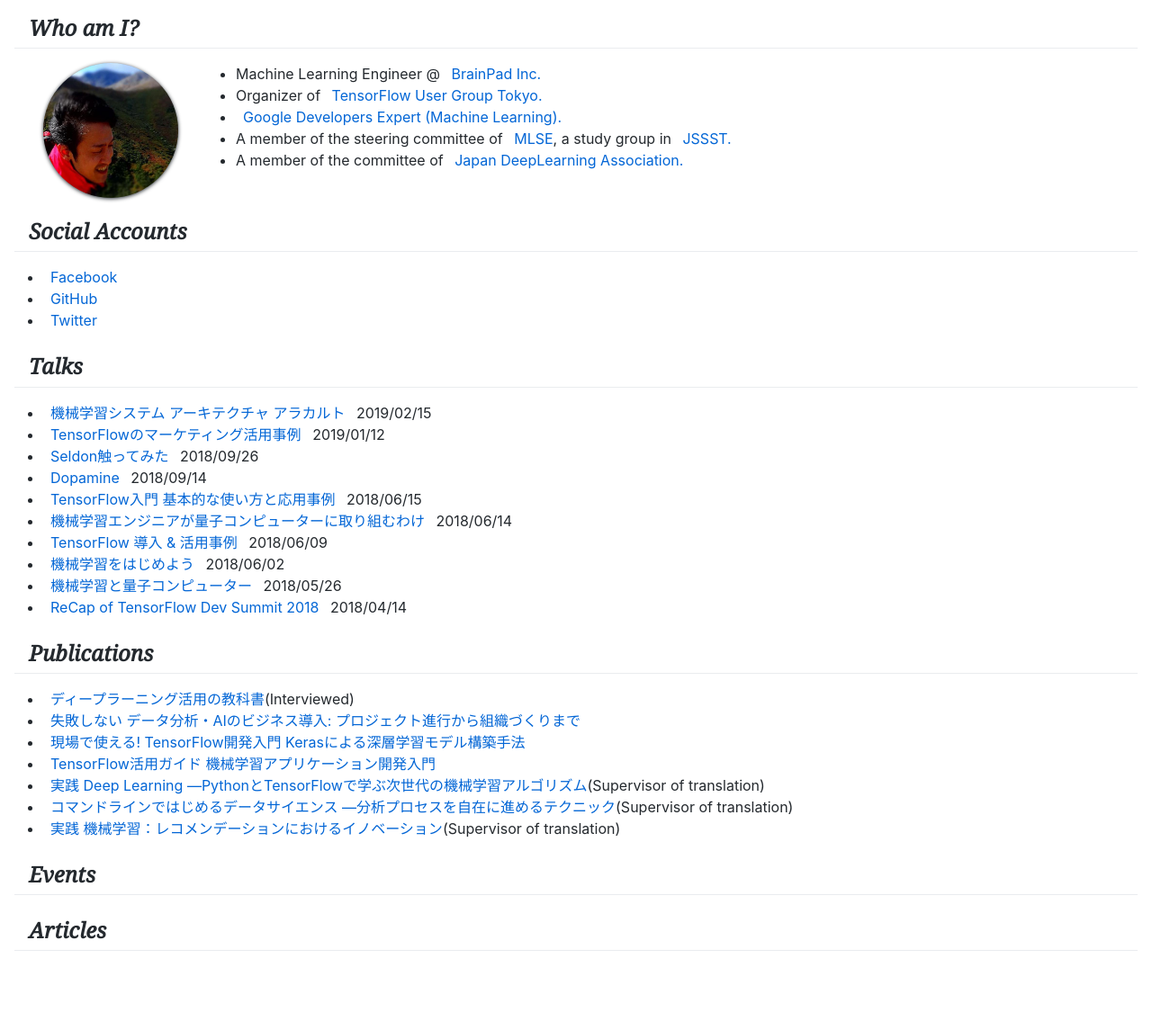
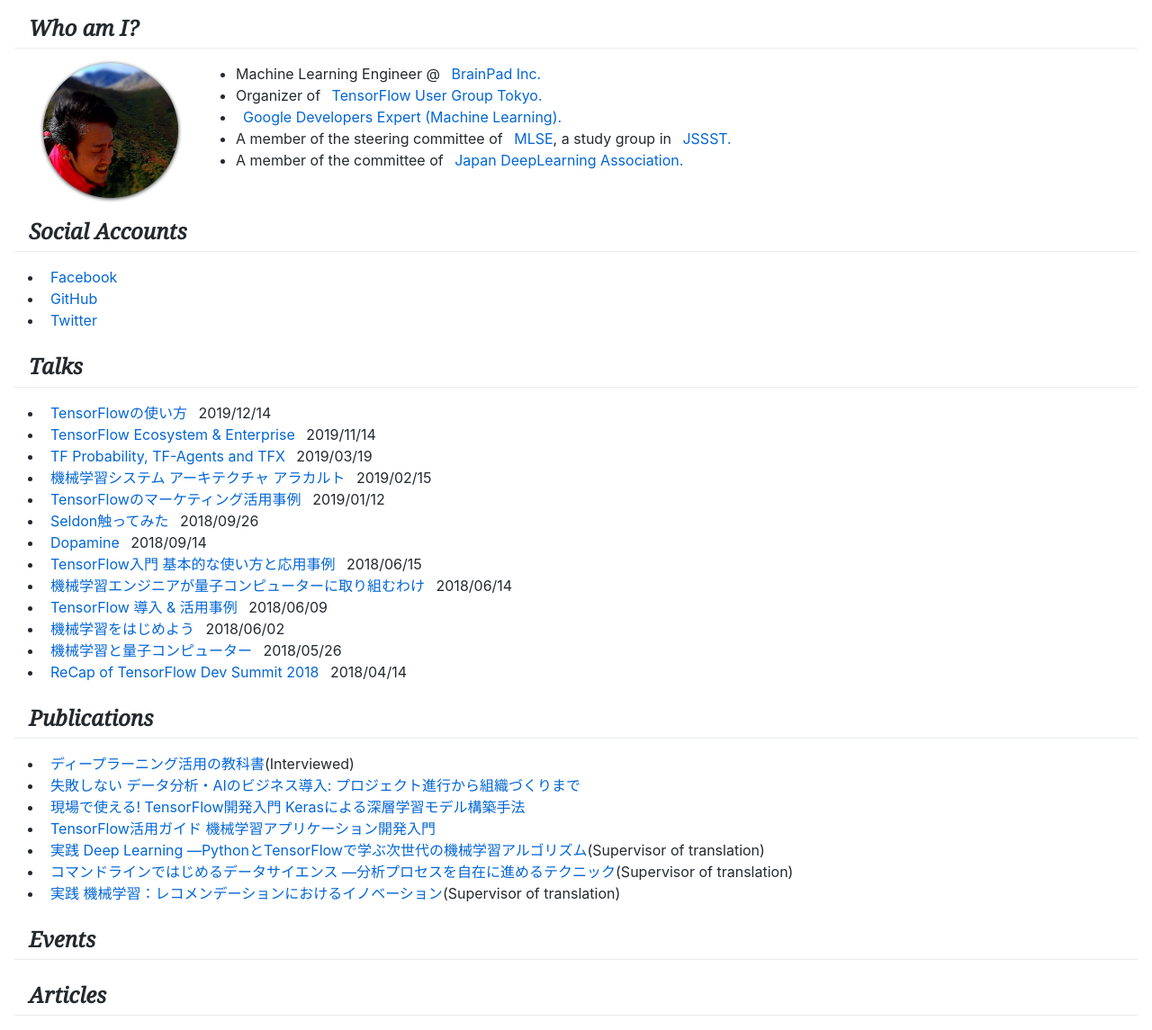
Before and after one commit to ohtaman/ohtaman.github.io, a Jekyll site: the page built from index.md, in a window 1280 px wide. Shown: the whole page at 90% size. Built offline with Jekyll 4.4.1, drawn with Linux system fonts in a browser that asks for light colours; nearby versions of some CDN libraries; before the commit the page ends 1073 px from its top, so only the background shows below that.

Commit message:
Add some slides

```diff
--- a/index.md
+++ b/index.md
@@ -21,6 +21,15 @@
 
 ## Talks
 
+- [TensorFlowの使い方](https://docs.google.com/presentation/d/e/2PACX-1vT1LHPLi1j09lKfVkaCNra-x_1zsf50H1mARpiBvurN7caEB-07f2n6k4fWbqGMVA0P-8izVYTUnWv_/pub?start=false&loop=false&delayms=3000)
+  - [GDG DevFest Tokyo 2019](https://gdg-tokyo.connpass.com/event/137666/)
+  - 2019/12/14
+- [TensorFlow Ecosystem & Enterprise](https://ohtaman.github.io/slides/tfwx_tokyo_2019/20191114.html)
+  - [TensorFlow World Extended Tokyo 2019](https://tfug-tokyo.connpass.com/event/152615/)
+  - 2019/11/14
+- [TF Probability, TF-Agents and TFX](https://docs.google.com/presentation/d/e/2PACX-1vRvw0Mq2-AIfPzcudBjwG1GDJ26P2MiJV-Jzfe-9xsIolBhGy-rNbcNahBV7cpEgEU-DL3wPbd4rmiH/pub?start=false&loop=false&delayms=3000)
+  - [Recap of TensorFlow Dev Summit 2019](https://tfug-tokyo.connpass.com/event/122199/)
+  - 2019/03/19
 - [機械学習システム アーキテクチャ アラカルト](https://www.slideshare.net/BrainPad/ss-131876455)
   - [デブサミ2019](https://event.shoeisha.jp/devsumi/20190214/)
   - 2019/02/15
```
